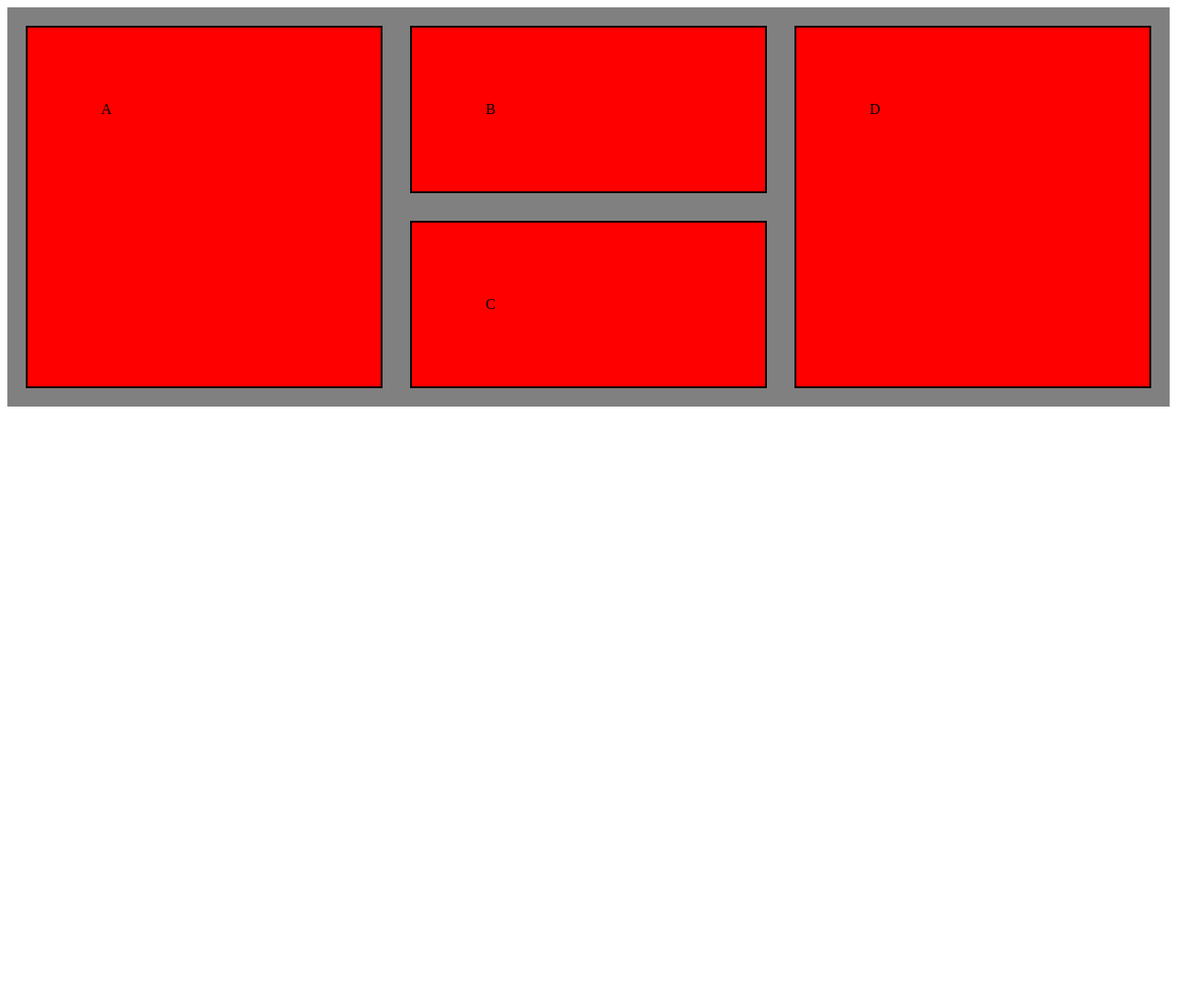
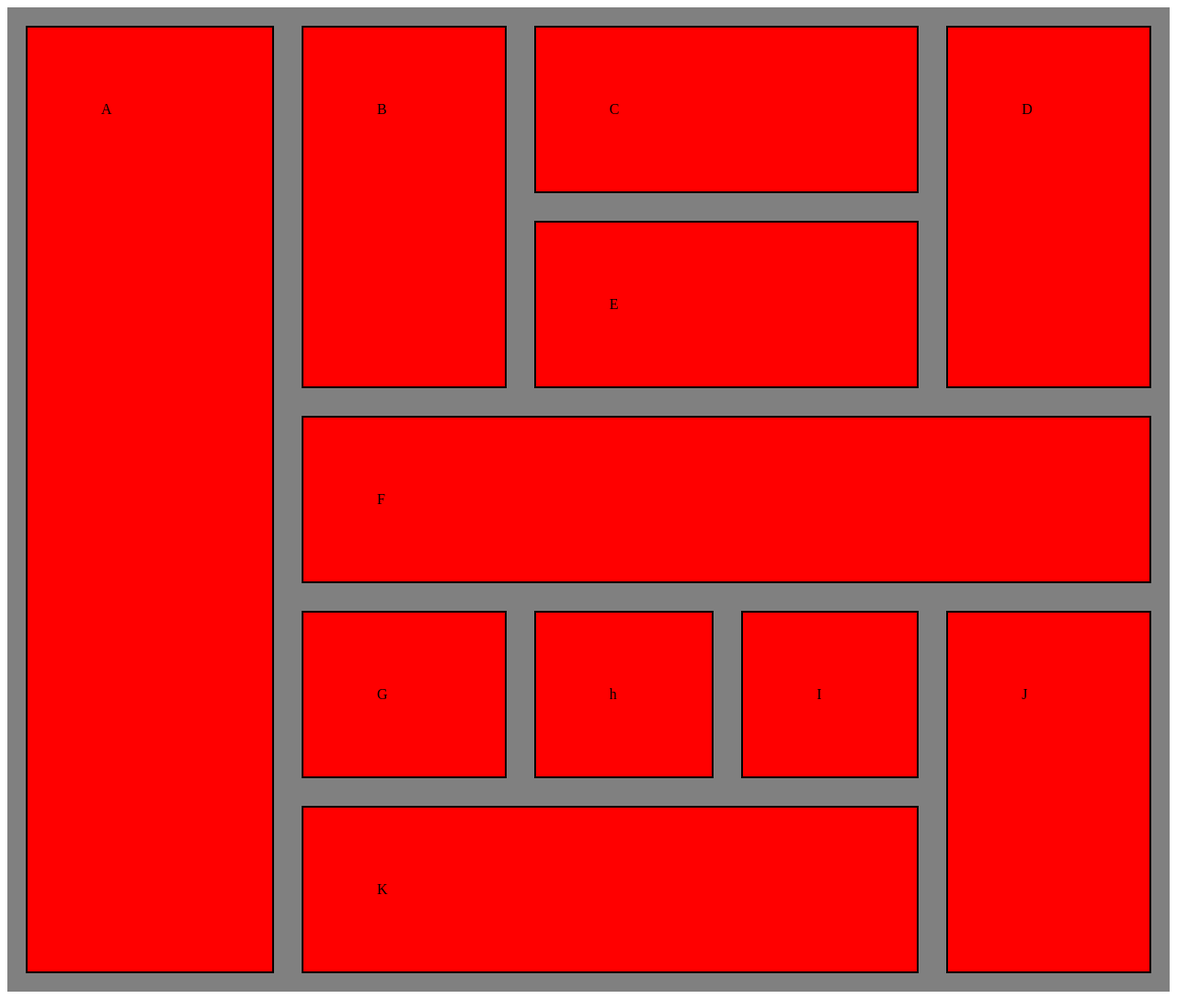
Before and after one commit to munabhandari/grid-layout, a plain HTML site: page index.html in a window 1280 px wide. Shown: the whole page at 92% size. Before the commit the page ends 800 px from the top, so only its background shows below. Drawn offline with Linux system fonts and the light colour scheme.

Commit message:
grid system layout done

```diff
--- a/index.html
+++ b/index.html
@@ -3,13 +3,20 @@
 <head>
 	<title>Grid system layout defined</title>
 	<style type="text/css">
-		.con{background-color: grey; padding: 20px; display: grid; grid-template-columns: auto auto auto; grid-column-gap: 30px; grid-row-gap: 30px;}
+		.con{background-color: grey; padding: 20px; display: grid; grid-template-columns: auto auto auto auto auto auto auto auto auto auto; grid-column-gap: 30px; grid-row-gap: 30px;}
 		.box{background-color: red; padding: 80px; border: 2px solid #000;}
 
-		.box.a{grid-row: 1/3; grid-column: 1/2;}
-		.box.b{grid-row: 1/2; grid-column: 2/3;}
-		.box.c{grid-row: 2/3; grid-column: 2/3;}
-		.box.d{grid-row: 1/3; grid-column: 3/4;}
+		.box.a{grid-row: 1/9; grid-column: 1/5;}
+		.box.b{grid-row: 1/3; grid-column: 5/7;}
+		.box.c{grid-row: 1/2; grid-column: 7/9;}
+		.box.d{grid-row: 1/3; grid-column: 9/11;}
+		.box.e{grid-row: 2/3; grid-column: 7/9;}
+		.box.f{grid-row: 3/6; grid-column: 5/11;}
+		.box.g{grid-row: 6/7; grid-column: 5/7;}
+		.box.h{grid-row: 6/7; grid-column: 7/8;}
+		.box.i{grid-row: 6/7; grid-column: 8/9;}
+		.box.j{grid-row: 6/9; grid-column: 9/11;}
+		.box.k{grid-row: 7/9; grid-column: 5/9;}
 
 
 	</style>
@@ -20,6 +27,13 @@
 		<div class="box b">B</div>
 		<div class="box c">C</div>
 		<div class="box d">D</div>
+		<div class="box e">E</div>
+		<div class="box f">F</div>
+		<div class="box g">G</div>
+		<div class="box h">h</div>
+		<div class="box i">I</div>
+		<div class="box j">J</div>
+		<div class="box k">K</div>
 	</div>
 </body>
 </html>
```
